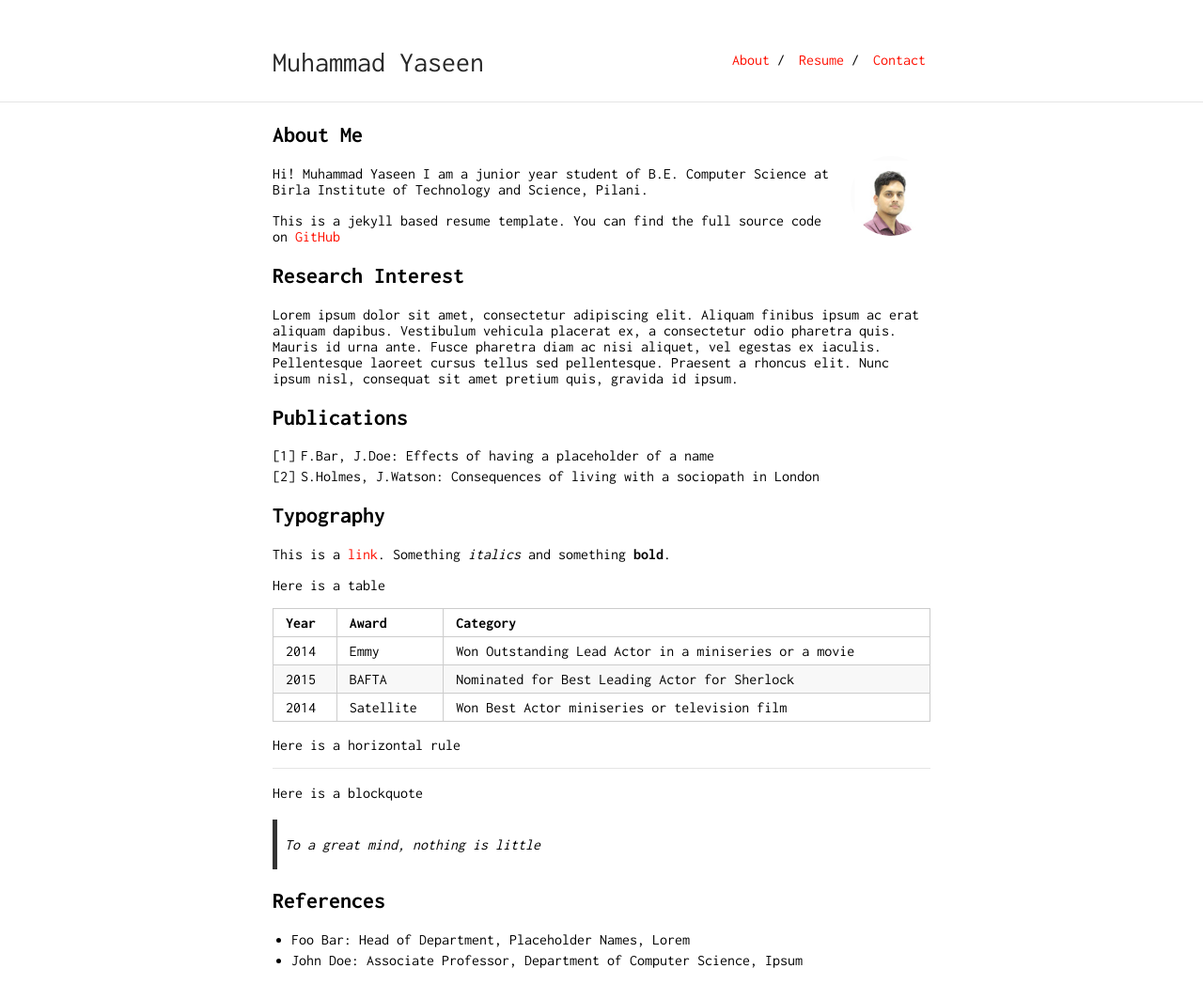
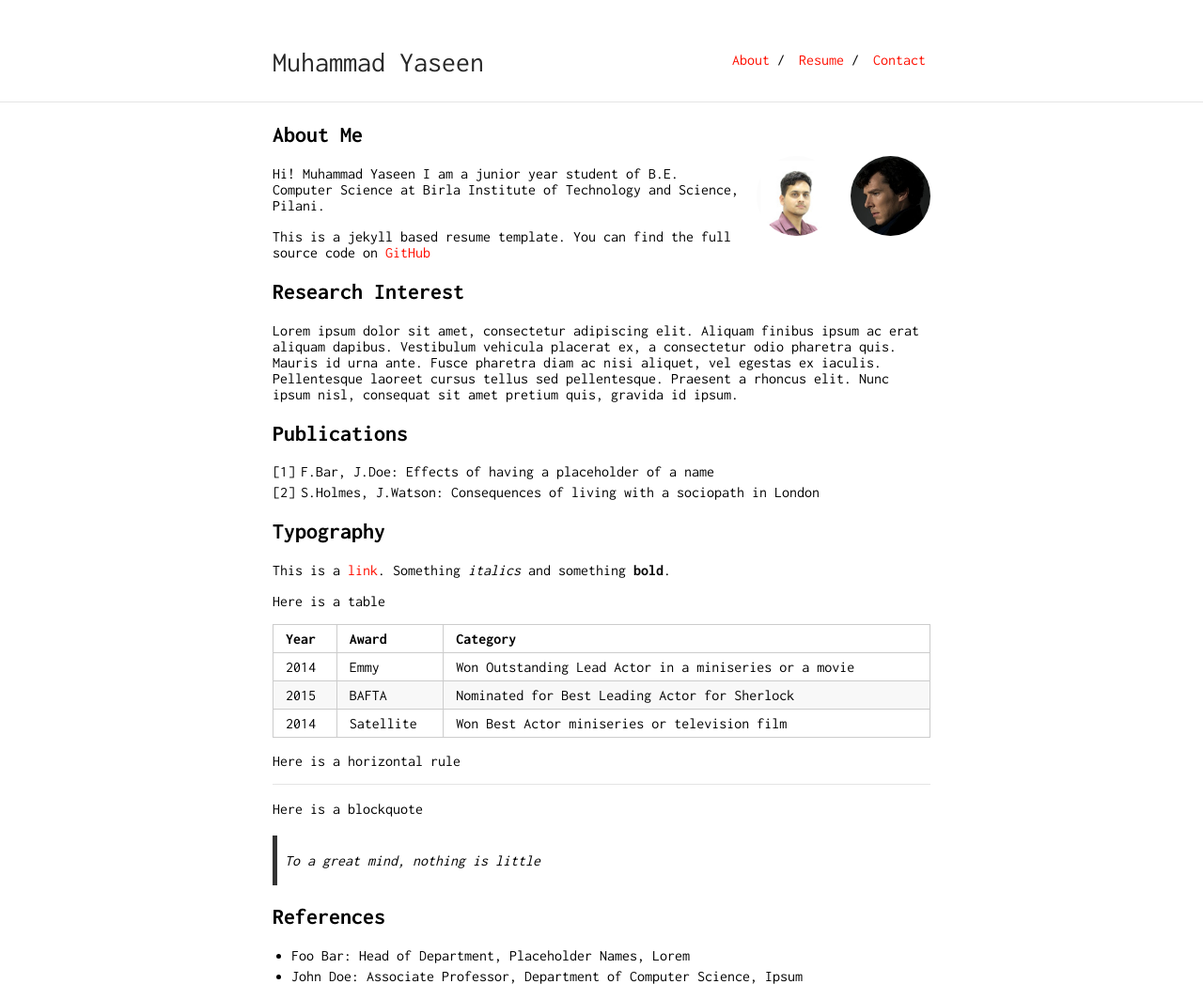
Before and after one commit to muhammadyaseen/muhammadyaseen.github.io, a Jekyll site: the page built from index.md, in a window 1280 px wide. Shown: the whole page at 94% size. Built offline with Jekyll 4.4.1, drawn with Linux system fonts in a browser that asks for light colours; our own code applies the rules of GitHub Pages for plain Markdown files.

Commit message:
added sherlock profilepic

```diff
--- a/index.md
+++ b/index.md
@@ -4,7 +4,9 @@ layout: default
 
 ## About Me
 
+<img class="profile-picture" src="sherlock.jpg">
 <img class="profile-picture" src="yaseen.jpg">
+
 
 Hi! Muhammad Yaseen I am a junior year student of B.E. Computer Science at Birla Institute of Technology and Science, Pilani.
 
```
